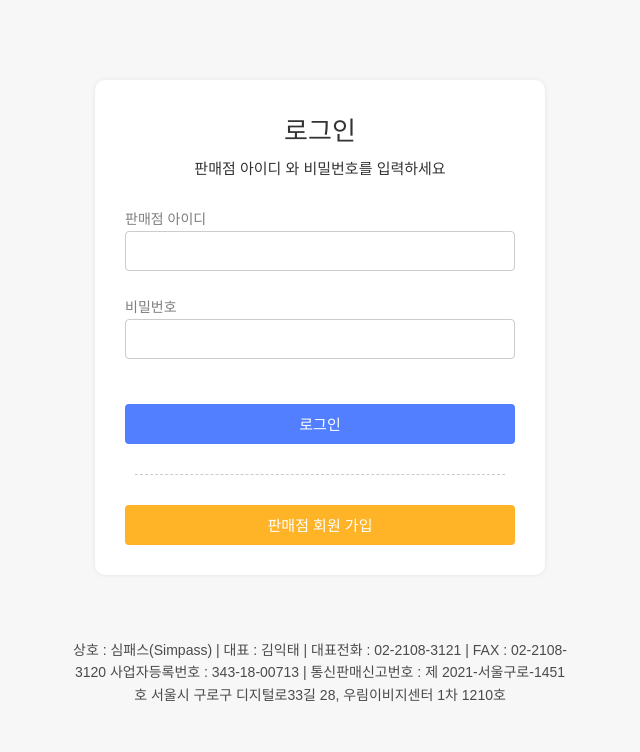
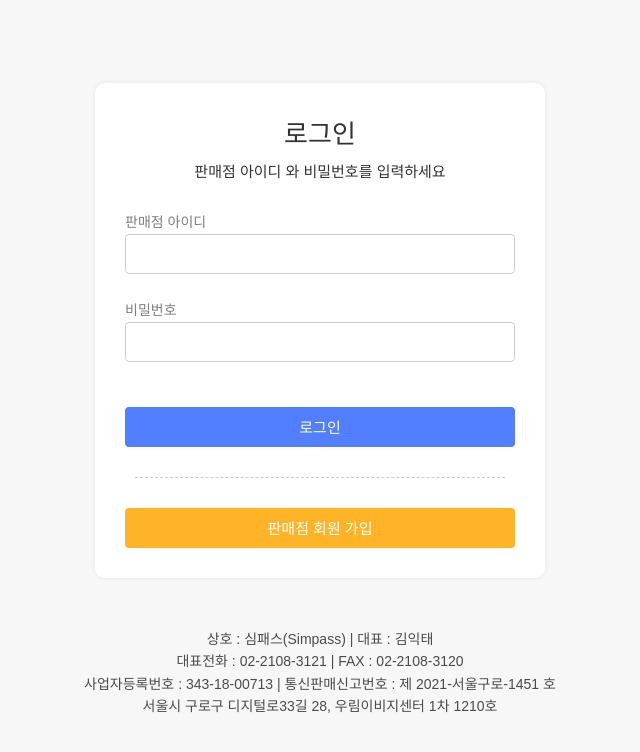
Before and after one commit to itsjasur/vue-manager-simpass, a Vue app: page /login in a window 1280 px wide. Shown: the top 752 px of the page, without its empty margins (320-960 px from the left). Built offline with nearby package versions, Linux system fonts and the light colour scheme; no server answers.

Commit message:
login partner info changed

```diff
--- a/src/views/LoginView.vue
+++ b/src/views/LoginView.vue
@@ -31,21 +31,33 @@
       </router-link>
     </div>
 
-    <p class="foot-note">
-      상호 : 심패스(Simpass) | 대표 : 김익태 | 대표전화 : 02-2108-3121 | FAX : 02-2108-3120 사업자등록번호 :
-      343-18-00713 | 통신판매신고번호 : 제 2021-서울구로-1451 호 서울시 구로구 디지털로33길 28, 우림이비지센터 1차
-      1210호
-    </p>
+    <div v-if="hostname === 'sjnetwork'" class="foot-note">
+      <span>상호 : (주)에스제이네트웍스 | 대표 : 백제현</span>
+      <span>대표전화 : 1660-3566 | 부산센터 : 1660-3577</span>
+      <span>사업자등록번호 : 358-86-02691</span>
+      <span>대구광역시 동구 송라로16길 85 C&P빌딩 2층</span>
+    </div>
+    <div v-else class="foot-note">
+      <span>상호 : 심패스(Simpass) | 대표 : 김익태</span>
+      <span>대표전화 : 02-2108-3121 | FAX : 02-2108-3120</span>
+      <span>사업자등록번호 : 343-18-00713 | 통신판매신고번호 : 제 2021-서울구로-1451 호</span>
+      <span>서울시 구로구 디지털로33길 28, 우림이비지센터 1차 1210호</span>
+    </div>
   </div>
 </template>
 
 <script setup>
-import { ref } from 'vue'
+import { onMounted, ref } from 'vue'
 import { useAuthenticationStore } from '../stores/authentication'
 import { useSnackbarStore } from '../stores/snackbar'
 import LoadingSpinner from '../components/Loader.vue'
 import { useRouteMemoryStore } from '@/stores/router-memory-store'
 import { useRouter } from 'vue-router'
+
+const hostname = ref('sjnetwork')
+onMounted(() => {
+  hostname.value = window.location.hostname.includes('sjnetwork') ? 'sjnetwork' : 'baroform'
+})
 
 const username = ref('')
 const password = ref('')
@@ -165,6 +177,16 @@ async function login(event) {
   font-size: 14px;
   text-align: center;
   width: 500px;
+
+  display: flex;
+  flex-flow: column;
+
+  /* word-break: keep-all; */
+  /* overflow-wrap: break-word; */
+
+  white-space: pre-wrap;
+  word-break: keep-all;
+  word-wrap: break-word;
 }
 
 .submit-button {
```
Also changed, not shown: 1 other file (tests, documents, lock files or other folders).
